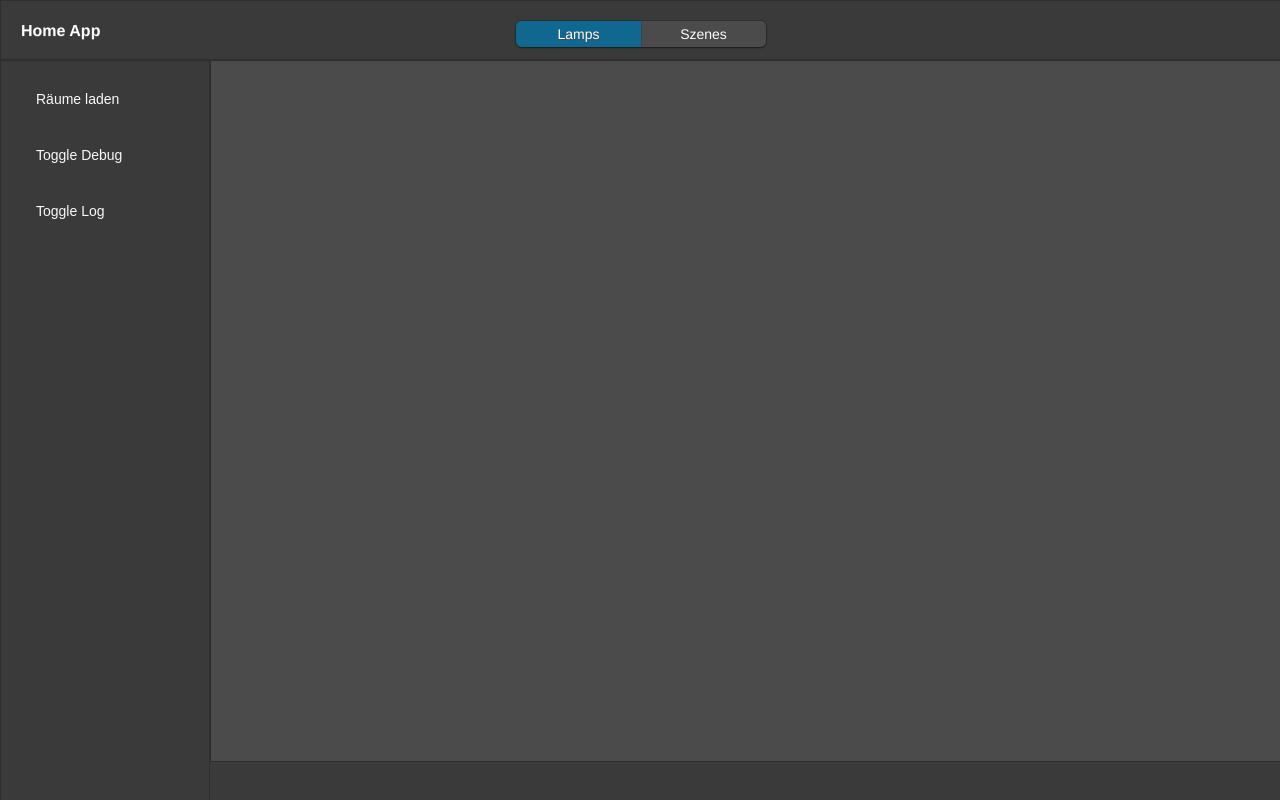
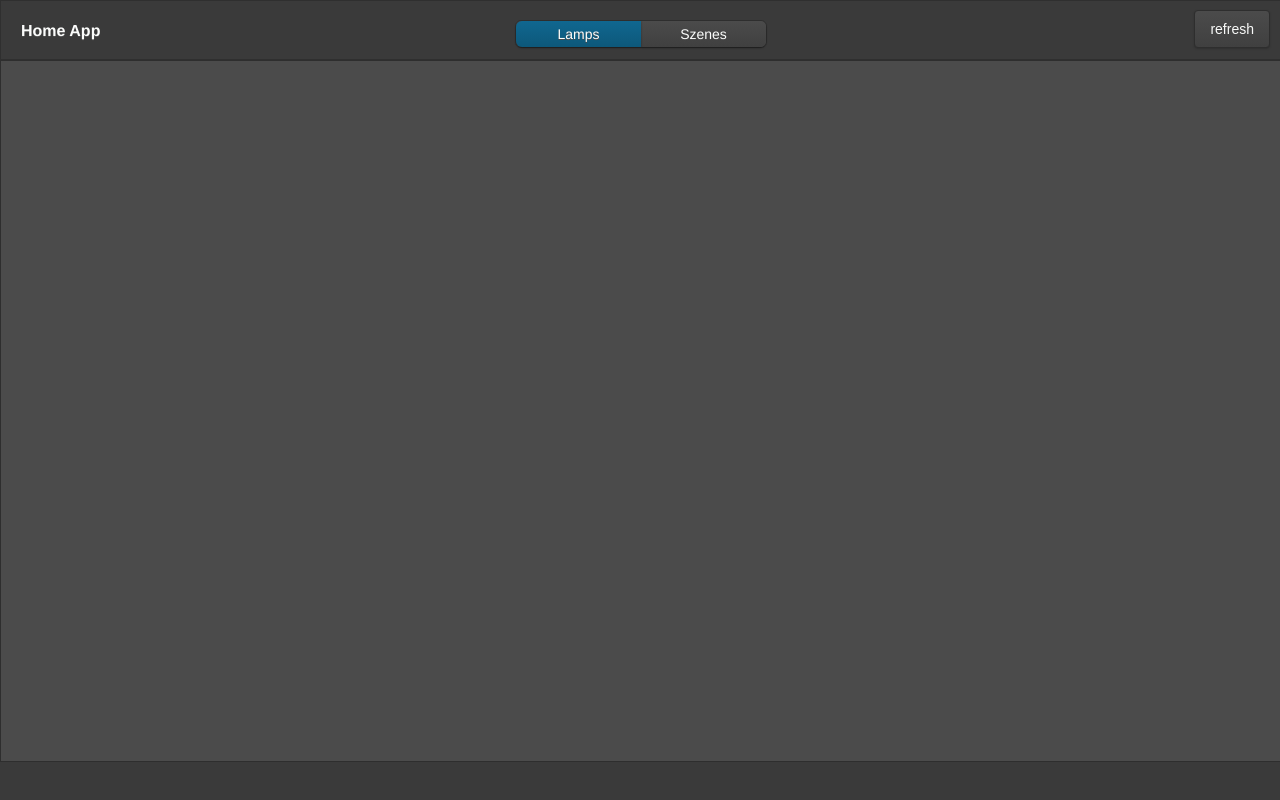
Before and after one commit to VanDerLars/simple-Philipps-Hue-Webapp, a plain HTML site: page index.html in a window 1280 px wide. Drawn offline with Linux system fonts and the light colour scheme; no server answers.

Commit message:
V1 ready

```diff
--- a/assets/style.css
+++ b/assets/style.css
@@ -21,20 +21,11 @@ h1 {
     padding: 10px;
     padding-left: 20px;
 }
-.side-bar {
-    left: 0px;
-    position: fixed;
-    border: 1px solid #2f2f2f;
-    width: 168px;
-    top: 60px;
-    height: calc(100% - 100px);
-    padding: 20px;
-}
 .list {
-    width: calc(75% - 210px);
+    width: 75%;
     position: fixed;
     top: 60px;
-    left: 210px;
+    left: 0px;
     border: 1px solid #2e2e2e;
     transition: all 0.5s ease;
     border-radius: 0px;
@@ -61,6 +52,7 @@ h1 {
     box-shadow: 0 1px 2px #0000006b;
     cursor: pointer;
     transition: all 0.3s ease;
+    background-image: linear-gradient(#4b4b4b, #404040);
 }
 .switch-item:hover {
     box-shadow: 0 2px 3px #0000006b;
@@ -73,6 +65,7 @@ h1 {
 
 .switch-item.selected {
     background: #106790;
+    background-image: linear-gradient(#106790, #0d587a);
     z-index: 7;
 }
 .switch-item.left {
@@ -93,9 +86,8 @@ h1 {
 
 
 button {
-    width: 100%;
-    margin-bottom: 20px;
     background: #3a3a3a;
+    background-image: linear-gradient(#4b4b4b, #404040);
     color: #f8f9f8;
     font-size: 14px;
     text-align: left;
@@ -103,22 +95,32 @@ button {
     transition: all 0.3s ease;
     cursor: pointer;
     padding: 10px 15px;
+    position: fixed;
+    top: 10px;
+    right: 10px;
+    border: 1px solid #2e2e2e;
+    border-radius: 4px;
+    box-shadow: 0 1px 2px #0000002e;
+    outline: none;
 }
 
 button:hover {
-    border-radius: 5px;
     transition: all 0.3s ease;
-
-    background: #4b4b4b;
-    box-shadow: 0 1px 2px #0000006b;
+    box-shadow: 0 2px 3px #0000006b;
+    transform: translateY(-1px);
 }
-
+button:active {
+    box-shadow:  0 1px 1px #0000006b inset;
+    transform: translateY(1px);
+    transition: all 0.1s ease;
+}
 
 
 .room .room_switch {
     position: relative;
     float: right;
     background: #4b4b4b;
+    background-image: linear-gradient(#4b4b4b, #404040);
     padding: 7px 8px;
     height: 16px;
     border: 1px solid #2e2e2e;
@@ -179,12 +181,12 @@ button:hover {
     right: -1000px;
 }
 .debug-hidden .list {
-    width: calc(100% - 210px);
+    width: 100%;
 }
 .scene .status {
     float: right;
     top: 0px;
-    background: #4b4b4b;
+    background: #4b4b4b00;
 }
 
 .true .status,
@@ -236,12 +238,12 @@ button:hover {
 }
 .list .room .lamps,
 .list .room .scenes{
-    height: calc(100% - 34px);
+    height: calc(100% - 36px);
     overflow-y: auto;
 }
 .room .lamp,
 .room .scene {
-    width: calc(100% - 47px);
+    width: calc(100% - 49px);
     margin: 10px 4px;
     padding: 20px;
     margin-bottom: 10px;
@@ -251,6 +253,7 @@ button:hover {
     border: 1px solid #2e2e2e;
 
     background: #4b4b4b;
+    background-image: linear-gradient(#4b4b4b, #404040);
     box-shadow: 0 1px 2px #0000006b;
     color: #404040;
 }
--- a/index.html
+++ b/index.html
@@ -18,13 +18,8 @@
                     Szenes
                 </div>
             </div>
+            <button onclick="get_rooms()">refresh</button>
         </div>
-        <div class="side-bar">
-            <button onclick="get_rooms()">Räume laden</button>
-            <button onclick="toggle_debug()">Toggle Debug</button>
-            <button onclick="toggle_log()">Toggle Log</button>
-        </div>
-
 
         <div class="result"></div>
         <div class="list">
```
